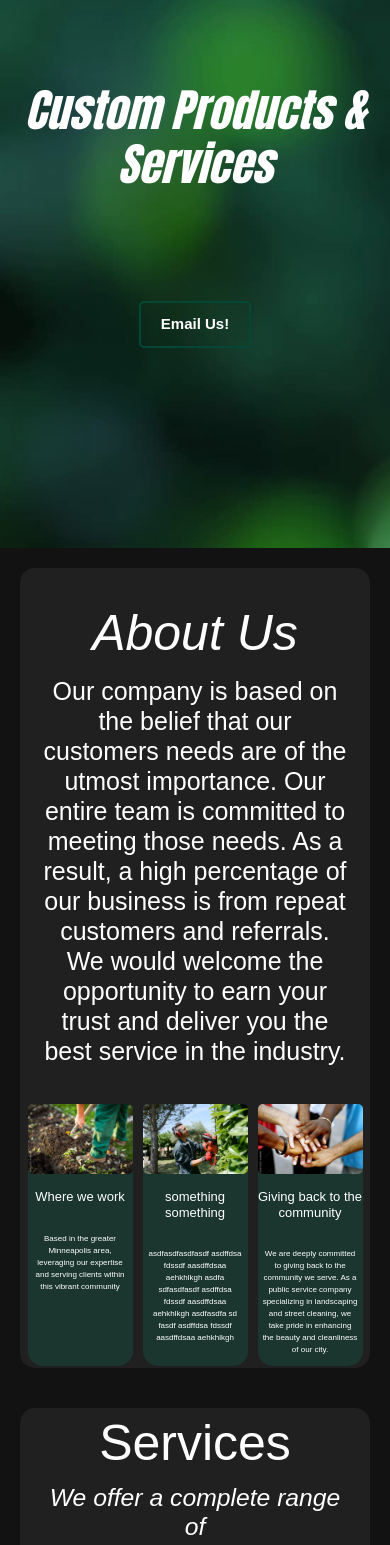
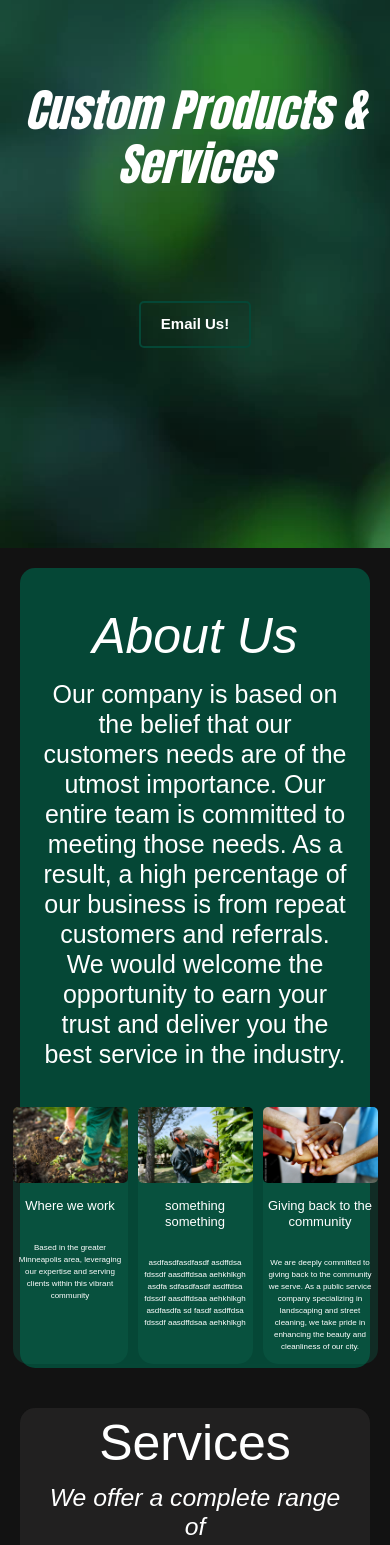
Before and after one commit to MikeAtwood/custom-products, a React (Vite) app: page / in a window 390 px wide. Shown: the part 217-1762 px from the top of the page. Built offline with nearby package versions, Linux system fonts and the light colour scheme.

Commit message:
styled about wrapper image-container

```diff
--- a/src/App.css
+++ b/src/App.css
@@ -471,7 +471,7 @@ nav.navbar {
     align-items: center;
     margin: 20px;
     padding: 20px;
-    background-color: rgb(33, 32, 32);
+    /* background-color: rgb(33, 32, 32); */
     border-radius: 15px;
     max-height: 1240px;
   }
@@ -485,7 +485,7 @@ nav.navbar {
     display: flex;
     flex-direction: column;
     align-items: center;
-    width: 105px;
+    width: 115px;
   }
 
   .about-img > img {
```
